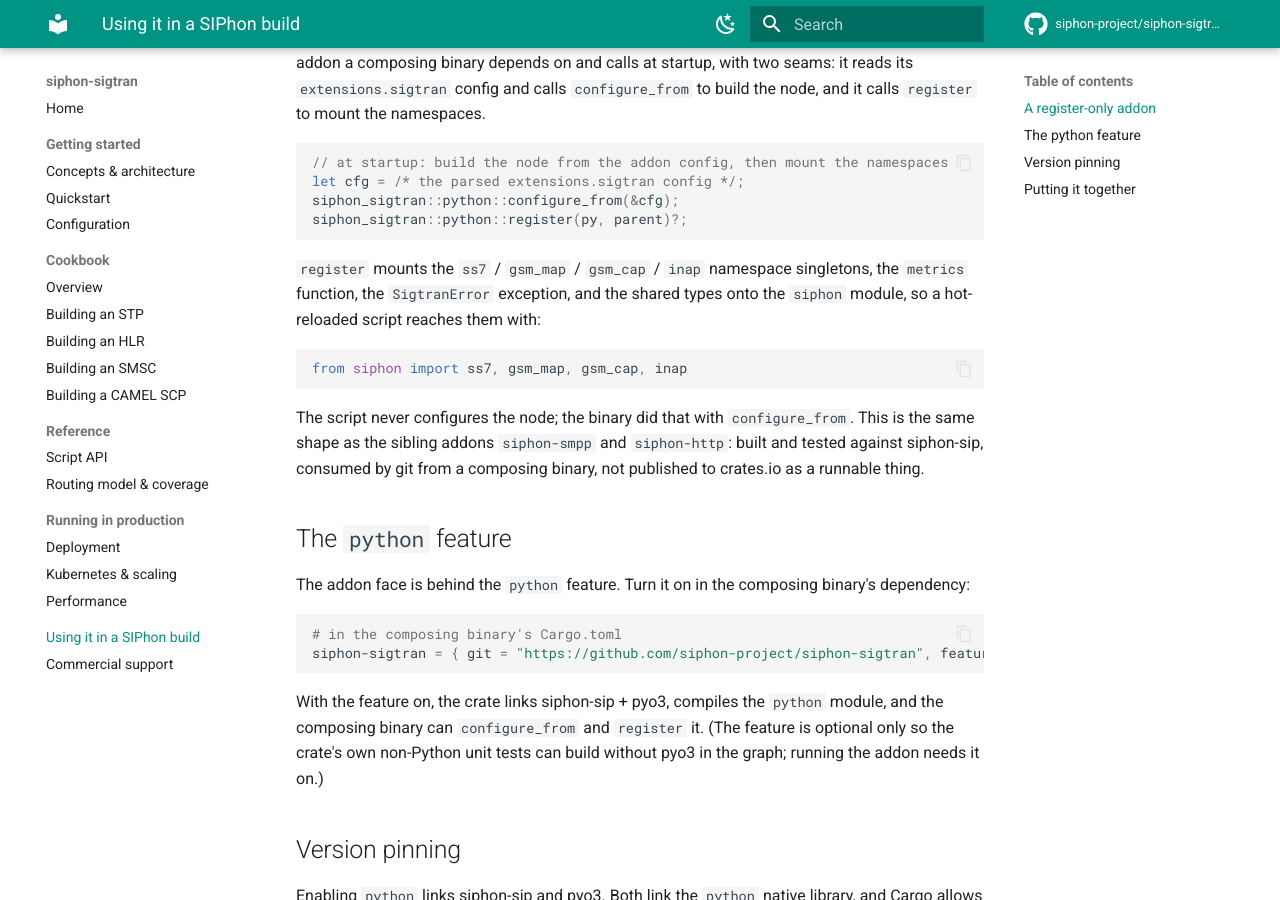
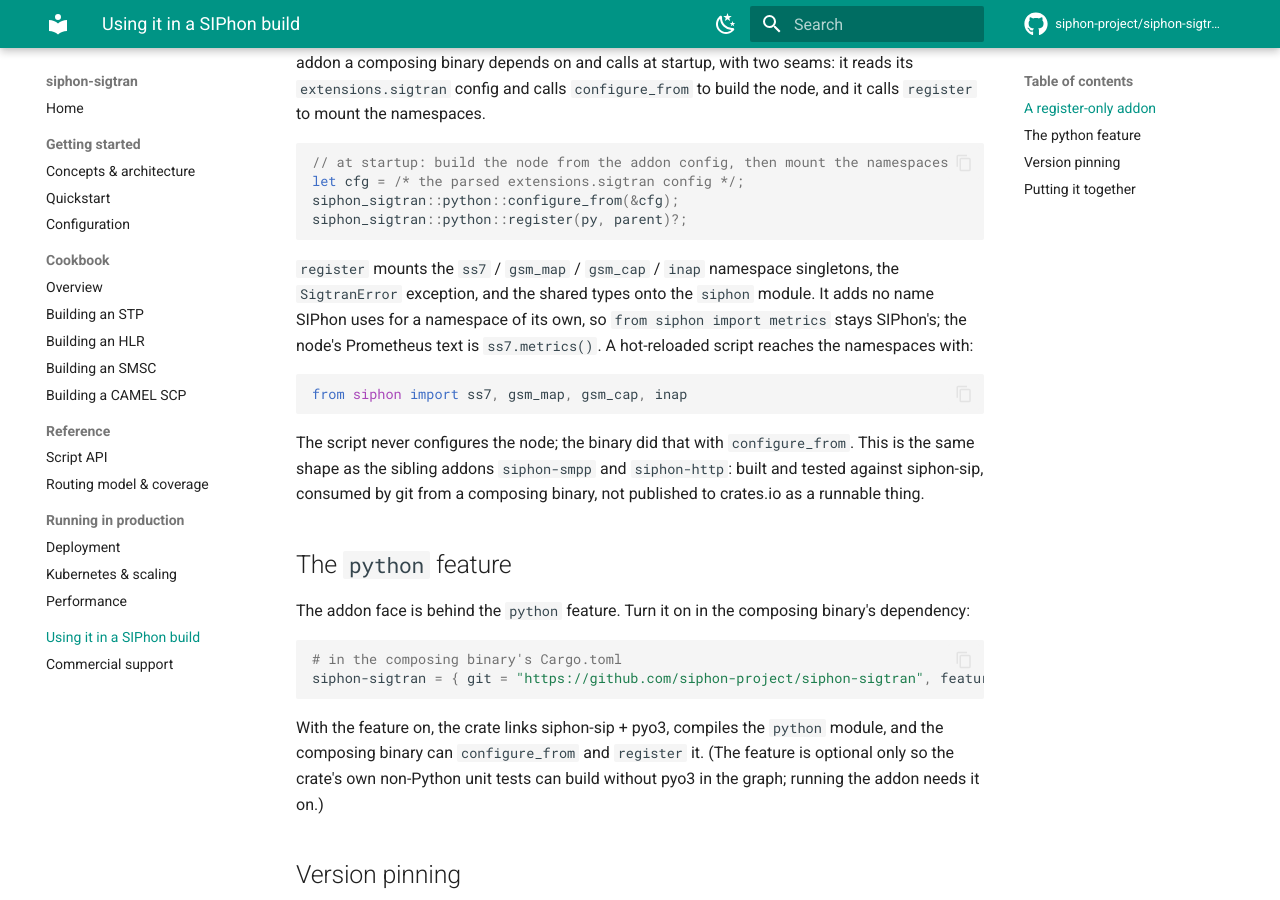
Before and after one commit to siphon-project/siphon-sigtran, an MkDocs documentation site: the page built from docs/integration.md, in a window 1280 px wide and 900 px high, scrolled down 323 px. Built offline with MkDocs 1.6.1 and Material for MkDocs 9.7.7, drawn with Linux system fonts in a browser that asks for light colours; comment, search, counter and statistics services are not loaded.

Commit message:
fix(python)!: stop register from replacing the host's metrics namespace (#32)

````diff
--- a/docs/integration.md
+++ b/docs/integration.md
@@ -21,8 +21,10 @@ siphon_sigtran::python::register(py, parent)?;
 ```
 
 `register` mounts the `ss7` / `gsm_map` / `gsm_cap` / `inap` namespace singletons,
-the `metrics` function, the `SigtranError` exception, and the shared types onto
-the `siphon` module, so a hot-reloaded script reaches them with:
+the `SigtranError` exception, and the shared types onto the `siphon` module. It
+adds no name SIPhon uses for a namespace of its own, so `from siphon import
+metrics` stays SIPhon's; the node's Prometheus text is `ss7.metrics()`. A
+hot-reloaded script reaches the namespaces with:
 
 ```python
 from siphon import ss7, gsm_map, gsm_cap, inap
````
Also changed, not shown: CHANGELOG.md (+17 -7 lines), README.md (+4 -3 lines), docs/routing.md (+1 -1 lines), docs/script-api.md (+4 -2 lines), 2 other files.
